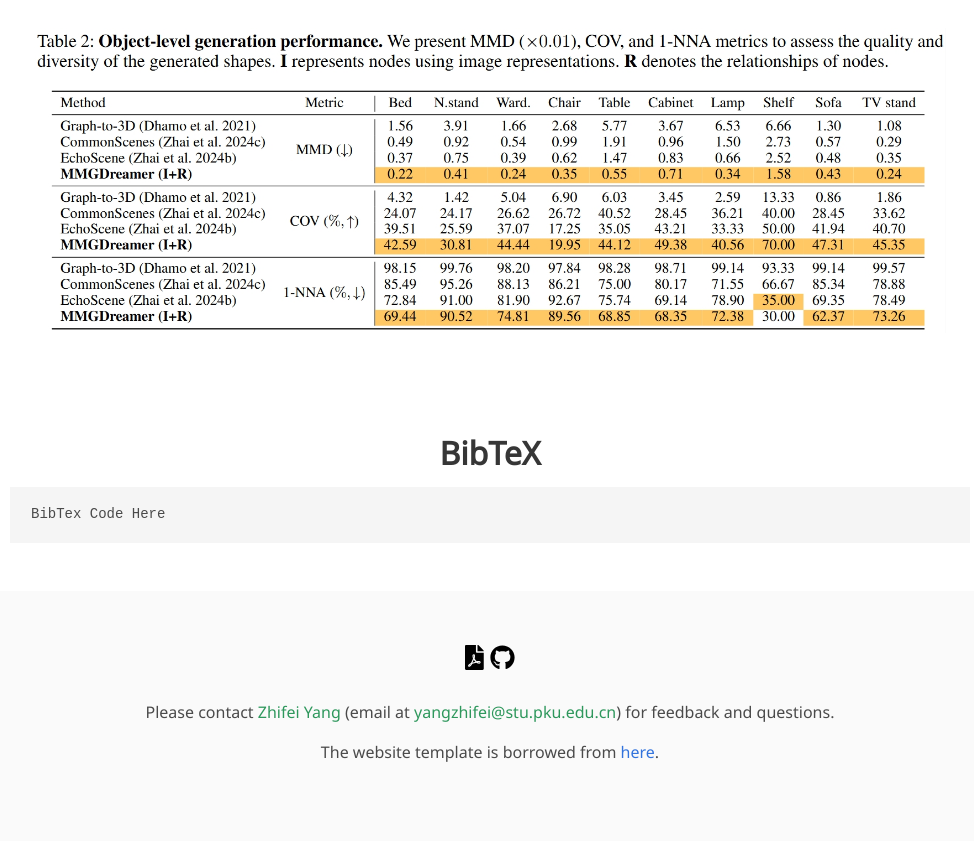
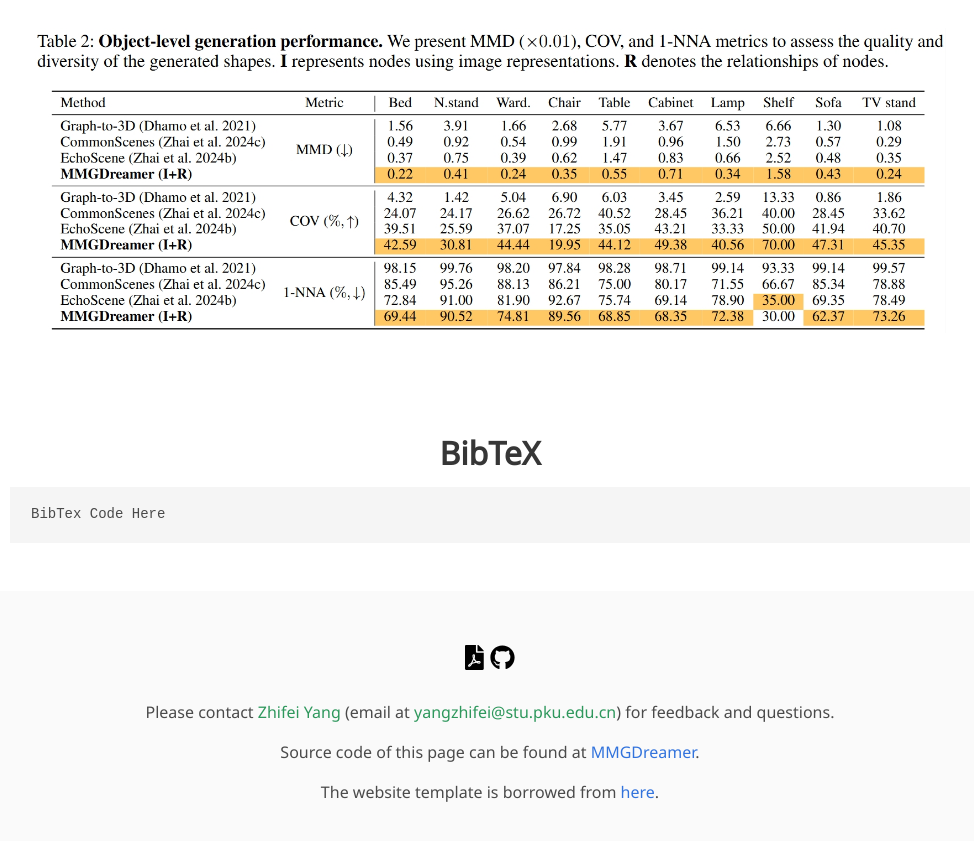
Before and after one commit to yangzhifeio/yangzhifeio.github.io, a Jekyll site: the page project/MMGDreamer/index.html, which Jekyll copies as it is, in a window 1280 px wide and 900 px high, scrolled down 4286 px. Shown: the top 841 px of the window, without its empty margins (150-1124 px from the left). Built offline with Jekyll 4.4.1, drawn with Linux system fonts in a browser that asks for light colours; nearby versions of some CDN libraries; some web fonts are replaced; library files that are not in the unit come from our copies; a style sheet for code colours, icons or effects is not loaded.

Commit message:
Update index.html

```diff
--- a/project/MMGDreamer/index.html
+++ b/project/MMGDreamer/index.html
@@ -619,10 +619,10 @@
               Please contact <a href="https://github.com/yangzhifeio" style="color:rgb(46, 151, 92);">Zhifei Yang</a> (email at <a href="mailto:yangzhifei@stu.pku.edu.cn" style="color:rgb(46, 151, 92);">yangzhifei@stu.pku.edu.cn</a>) for feedback and questions.
           </p>
 
-        <!--  <p style="text-align: center">
+       <p style="text-align: center">
               Source code of this page can be found at
               <a href="https://github.com/yangzhifeio/yangzhifeio.github.io/tree/master/project/MMGDreamer"
-                target="_blank">MMGDreamer</a>. -->
+                target="_blank">MMGDreamer</a>.
 
             <p style="text-align: center">
               The website template is borrowed from <a
```
